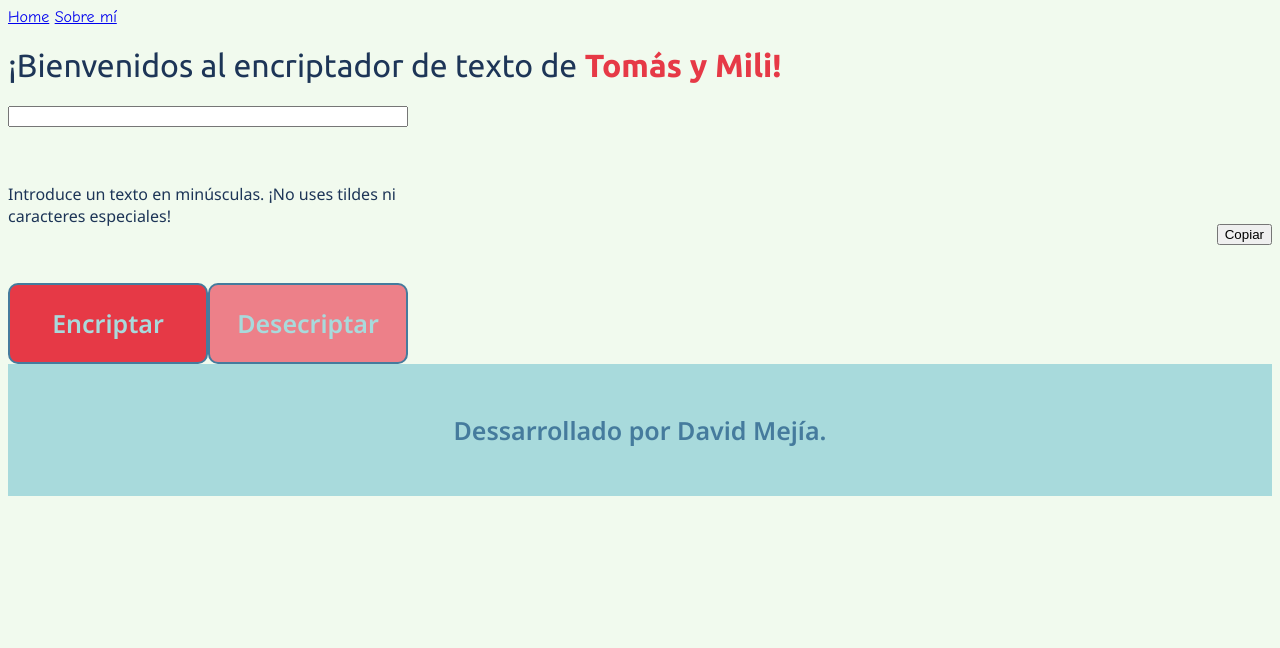
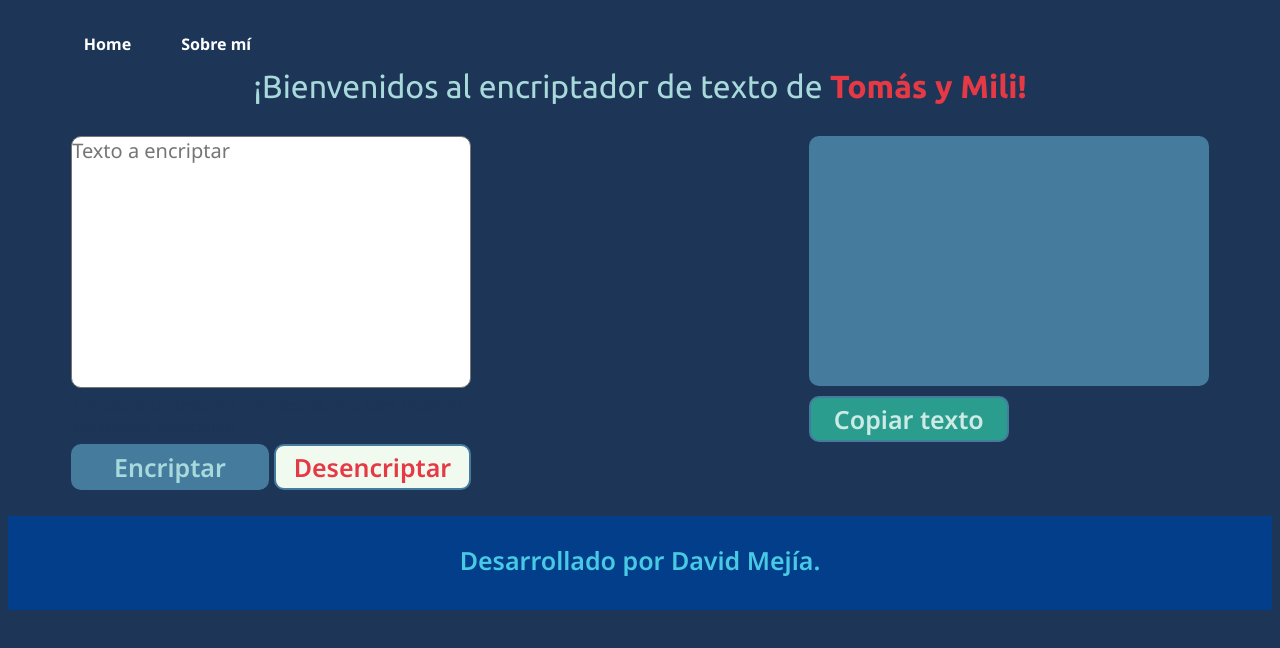
Before and after one commit to mejia0392/encriptador, a plain HTML site: page index.html in a window 1280 px wide. Drawn offline with Linux system fonts and the light colour scheme.

Commit message:
Actualización de estilos, html y creación de app en JS. Aplicación funcional con boton de copiar texto, encriptar y desencriptar

```diff
--- /dev/null
+++ b/app.js
@@ -0,0 +1,70 @@
+let palabraEncriptada = "";
+let palabraEncriptadaParaMostrar = "";
+
+let palabraDesencriptada ="";
+let palabraDesencriptadaParaMostrar = "";
+
+function encriptar() {
+    let textoRecibido = document.getElementById("texto_recibido").value;
+    console.log(textoRecibido);
+
+    for (let i = 0; i < textoRecibido.length; i++) {
+        console.log(textoRecibido[i]);
+
+        switch (textoRecibido[i]) {
+            case 'a':
+              palabraEncriptada = palabraEncriptada.concat("ai")
+              console.log(palabraEncriptada);
+              break;
+            case 'i':
+                palabraEncriptada = palabraEncriptada.concat("imes")
+                console.log(palabraEncriptada);
+                break;
+            case 'e':
+                palabraEncriptada = palabraEncriptada.concat("enter")
+                console.log(palabraEncriptada);
+              break;
+              case 'o':
+                palabraEncriptada = palabraEncriptada.concat("ober")
+                console.log(palabraEncriptada);
+              break;
+              case 'u':
+                palabraEncriptada = palabraEncriptada.concat("ufat")
+                console.log(palabraEncriptada);
+              break;
+            default:
+                palabraEncriptada = palabraEncriptada.concat(textoRecibido[i]);
+    };
+    }
+
+    palabraEncriptadaParaMostrar = document.querySelector("#muestra_texto");
+    palabraEncriptadaParaMostrar.innerHTML = palabraEncriptada;
+
+    palabraEncriptada = "";
+    let valorCaja = document.querySelector("#texto_recibido");
+    valorCaja.value ="";
+}
+
+function desencriptar(){
+    let textoRecibido = document.getElementById("texto_recibido").value;
+    console.log(textoRecibido);
+
+    palabraDesencriptada = textoRecibido.replace(/ai/g, "a").replace(/ober/g, "o").
+    replace(/enter/g, "e").replace(/imes/g, "i").replace(/ufat/g, "o");
+    console.log(palabraDesencriptada);
+
+    palabraDesencriptadaParaMostrar = document.querySelector("#muestra_texto");
+    palabraDesencriptadaParaMostrar.innerHTML = palabraDesencriptada;
+
+    palabraDesencriptada = "";
+
+    let valorCaja = document.querySelector("#texto_recibido");
+    valorCaja.value ="";
+}
+
+function copiarTexto() {
+    let textoCopiado = document.getElementById("muestra_texto").innerHTML;
+    console.log(textoCopiado)
+    navigator.clipboard.writeText(textoCopiado);
+    alert('Contenido copiado en el portapapeles');
+}
--- a/index.html
+++ b/index.html
@@ -18,22 +18,28 @@
         <h1>¡Bienvenidos al encriptador de texto de <strong class="tomas_y_mili">Tomás y Mili!</strong></h1>
         <section class="principal">
             <div class="inserta_texto">
-                <input type="text" class="caja_de_texto">
+                <textarea id="texto_recibido" class="caja_de_texto" placeholder="Texto a encriptar"></textarea>
                 <p class="texto_advertencia">Introduce un texto en minúsculas. ¡No uses tildes ni caracteres especiales!</p>
                 <div class="principal_inserta_texto_botones">
-                    <button class="boton_encriptar">Encriptar</button>
-                    <button class="boton_desencriptar">Desecriptar</button>
+                    <button onclick="encriptar();" class="boton_encriptar">Encriptar</button>
+                    <button onclick="desencriptar();" class="boton_desencriptar">Desencriptar</button>
                 </div>
             </div>
 
-            <div class="muestra_texto">
-                <button class="boton_copiar">Copiar</button>
+            <div class="container_muestra_texto">
+                <div class="muestra_texto">
+                    <p id="muestra_texto"></p>
+                </div>
+                <button onclick="copiarTexto();" class="boton_copiar">Copiar texto</button>
             </div>
+
         </section>
     </main>
 
     <footer class="footer">
-        <p>Dessarrollado por David Mejía.</p>
+        <p class="texto_footer">Desarrollado por David Mejía.</p>
     </footer>
+
+    <script src="app.js"></script>
 </body>
 </html>
--- a/style.css
+++ b/style.css
@@ -1,19 +1,38 @@
 @import url('https://fonts.googleapis.com/css2?family=Noto+Sans:ital,wght@0,100..900;1,100..900&family=Ubuntu:ital,wght@0,300;0,400;0,500;0,700;1,300;1,400;1,500;1,700&display=swap');
 
 body {
-    background-color: #f1faee;
+    background-color: #1d3557;
     color: #1d3557;
-    font-family: 'Comic Sans MS', sans-serif;
+    font-family: 'Noto Sans', sans-serif;
     font-size: 16px;
     height: 100vh;
     box-sizing: border-box;
+    height: 100%;
+  }
+
+  .header {
+    padding: 2% 0 0 6%;
+  }
+
+  .header_menu {
+    display: flex;
+    gap: 50px;
+  }
+
+  .header_menu_link {
+    text-decoration: none;
+    color: #ffffff;
+    font-weight: 700;
   }
 
   h1 {
     font-family: "Ubuntu", sans-serif;
     font-weight: 400;
     font-style: normal;
-    color: #1d3557;
+    color: #a8dadc;
+    padding: 1% 0 0 0;
+    text-align: center;
+    margin: 0%;
   }
 
   .tomas_y_mili {
@@ -24,25 +43,30 @@ body {
     font-family: "Noto Sans", sans-serif;
     font-style: normal;
     color: #1d3557;
+    padding: 2px;
+    margin: 0%;
   }
 
   .principal {
     display: flex;
-    align-items: center;
     justify-content: space-between;
+    gap: 5px;
+    padding: 2% 5%;
+    margin-top: 0.5%;
   }
 
   .principal_inserta_texto_botones {
     display: flex;
     align-items: center;
     justify-content: space-between;
+    gap: 5px;
   }
 
   .boton_encriptar {
     width: 200px;
-    background-color: #e63946;
+    background-color: #457b9d;
     text-align: center;
-    padding: 21.5px 0;
+    padding: 4px 0;
     border-radius: 10px;
     font-family: "Noto Sans", sans-serif;
     font-style: normal;
@@ -54,27 +78,27 @@ body {
   }
 
   .boton_encriptar:hover {
-    background-color: #ed8089;
+    background-color: #5a94b8;
     cursor: pointer;
   }
 
   .boton_desencriptar {
     width: 200px;
-    background-color: #ed8089;
+    background-color: #f1faee;
     text-align: center;
-    padding: 21.5px 0;
+    padding: 4px 0;
     border-radius: 10px;
     font-family: "Noto Sans", sans-serif;
     font-style: normal;
     font-weight: 600;
     font-size: 25px;
-    color: #a8dadc;
+    color: #e63946;
     text-decoration: none;
     border: 2px solid #457b9d;
   }
 
   .boton_desencriptar:hover {
-    background-color: #e63946;
+    background-color: #a8dadc;
     cursor: pointer;
   }
 
@@ -82,16 +106,73 @@ body {
     width: 400px;
     display: flex;
     flex-direction: column;
-    gap: 40px;
+    gap: 4px;
   }
 
   .footer {
-    background-color:#a8dadc;
-    color: #457b9d;
-    padding: 24px;
+    background-color:#023e8a;
+    color: #48cae4;
+    padding: 2px;
     text-align: center;
     font-family: "Noto Sans", sans-serif;
     font-style: normal;
     font-weight: 600;
+    margin: auto 0%;
     font-size: 25px;
+    height: 90px;
   }
+
+  .caja_de_texto {
+    height: 250px;
+    border-radius: 10px;
+    resize: none;
+    padding: 0%;
+  }
+
+  .muestra_texto {
+    height: 250px;
+    border-radius: 10px;
+    background-color:#457b9d;
+    width: 400px;
+    display: flex;
+    flex-direction: column-reverse;
+    gap: 4px;
+  }
+
+  .boton_copiar {
+    width: 200px;
+    background-color: #2a9d8f;
+    text-align: center;
+    padding: 4px 0;
+    border-radius: 10px;
+    font-family: "Noto Sans", sans-serif;
+    font-style: normal;
+    font-weight: 600;
+    font-size: 25px;
+    color: #cdeae5;
+    text-decoration: none;
+    border: 2px solid #457b9d;
+  }
+
+  .container_muestra_texto {
+    display: flex;
+    flex-direction: column;
+    gap: 10px;
+  }
+
+  ::placeholder {
+    font-size: 20px;
+  }
+
+  textarea {
+    font-family: "Noto Sans", sans-serif;
+    font-size: 20px;
+  }
+
+  #muestra_texto {
+    font-family: "Noto Sans", sans-serif;
+    font-size: 20px;
+    height: 100%;
+    margin: 0%;
+    color: #000;
+  }
```
